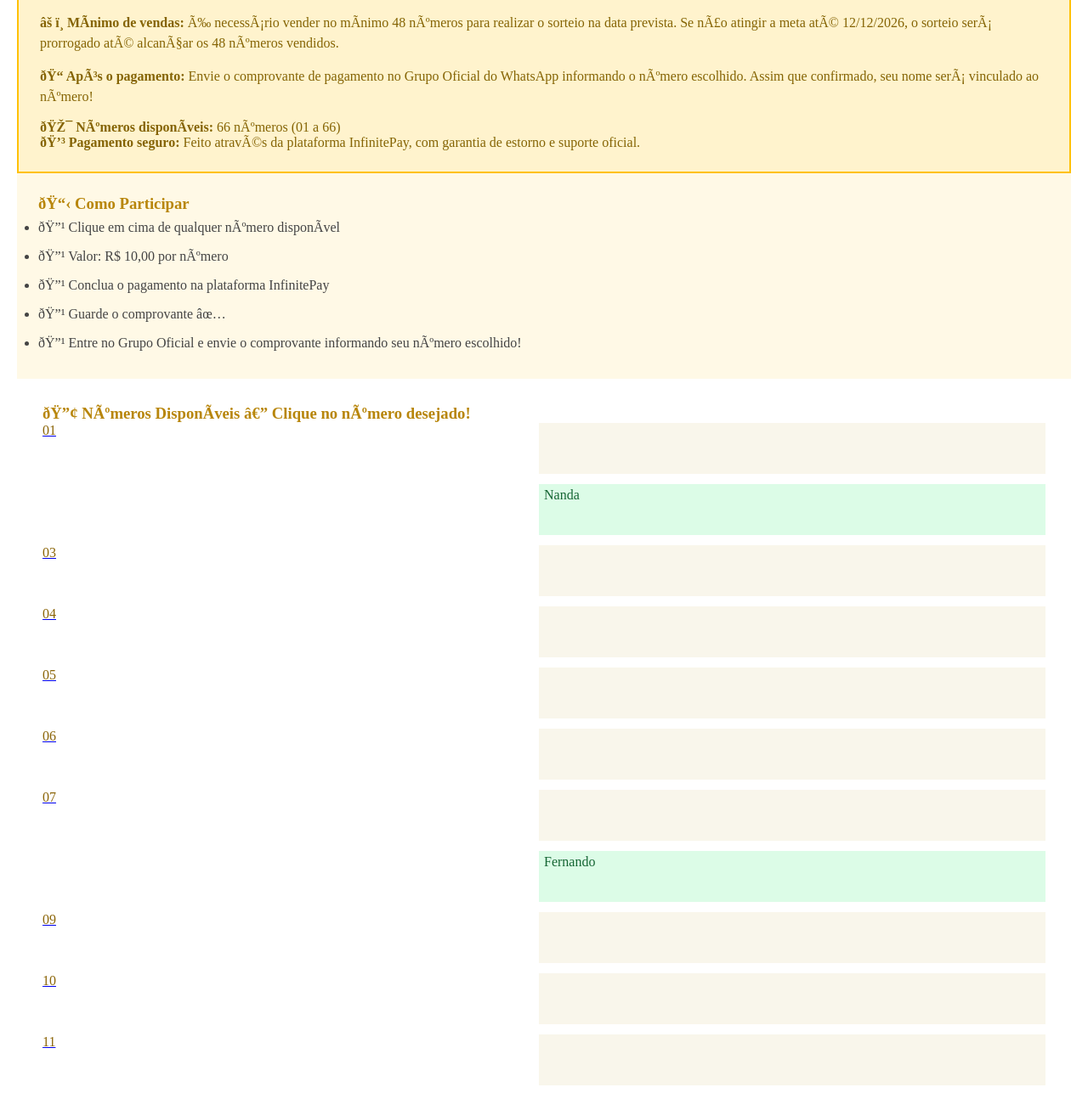
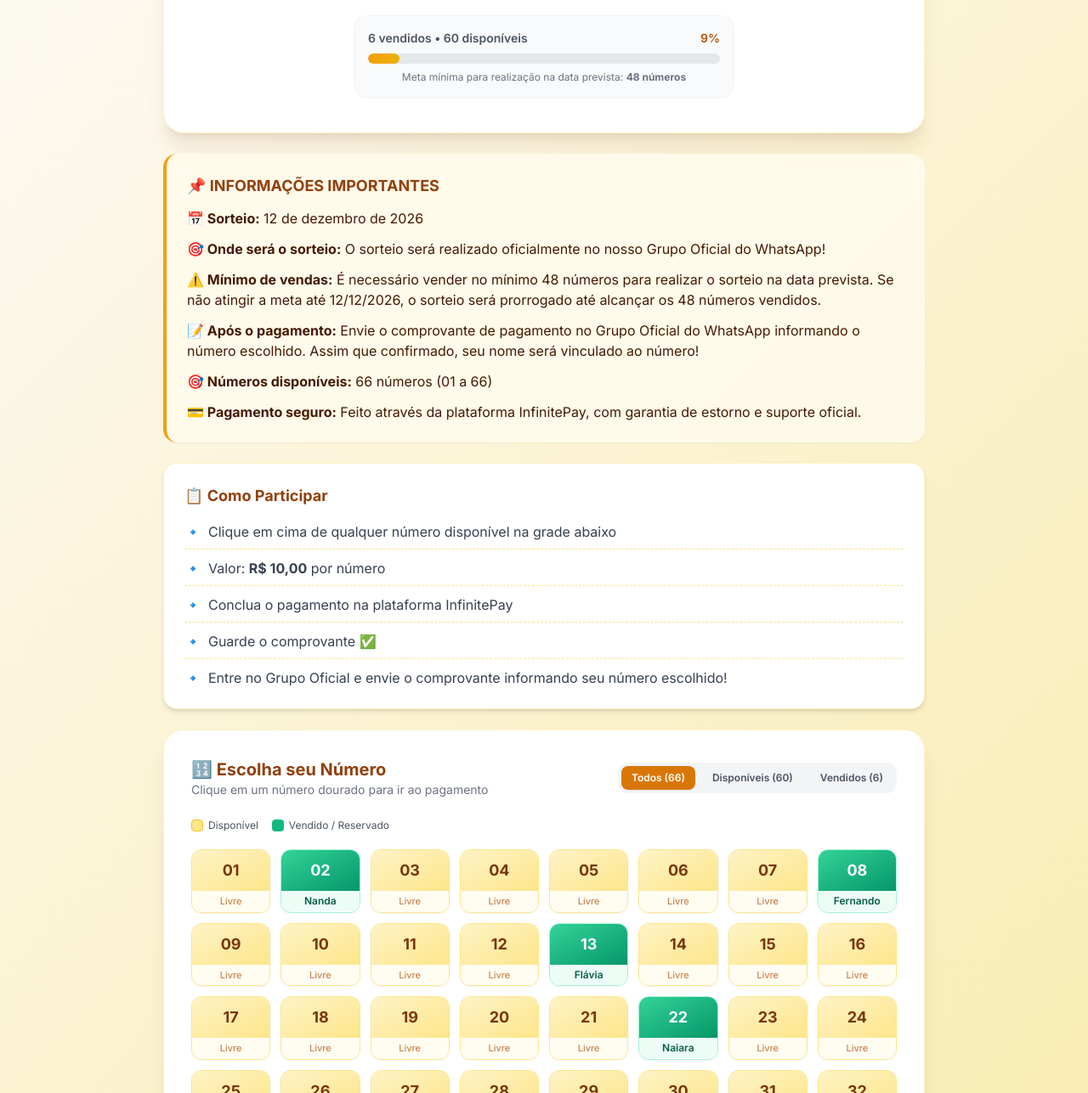
Before and after one commit to conexaobrasilbras/Rifa-perfume, a plain HTML site: page index.html in a window 1280 px wide. Shown: the part 443-1730 px from the top of the page at 85% size. Drawn offline with nearby package versions, Linux system fonts and the light colour scheme.

Commit message:
Update index.html

```diff
--- a/index.html
+++ b/index.html
@@ -1,334 +1,255 @@
 <!DOCTYPE html>
-<html lang="pt‑BR">
+<html lang="pt-BR">
 <head>
-    <meta charset="UTF‑8">
-    <meta name="viewport" content="width=device‑width, initial‑scale=1.0">
+    <meta charset="UTF-8">
+    <meta name="viewport" content="width=device-width, initial-scale=1.0">
     <title>Lattafa Pride Tharwah Gold — Rifa 💛</title>
+    <!-- Tailwind CSS para design moderno, responsivo e elegante -->
+    <script src="https://cdn.tailwindcss.com"></script>
+    <link href="https://fonts.googleapis.com/css2?family=Inter:wght@400;500;600;700;800&display=swap" rel="stylesheet">
     <style>
-        * {
-            margin: 0;
-            padding: 0;
-            box‑sizing: border‑box;
-            font‑family: 'Segoe UI', Tahoma, Geneva, Verdana, sans‑serif;
-        }
-
         body {
-            background: linear‑gradient(135deg, #fdfbfb 0%, #f8e9a1 100%);
-            min‑height: 100vh;
-            padding: 20px;
-        }
-
-        .container {
-            max‑width: 900px;
-            margin: 0 auto;
-        }
-
-        header {
-            text‑align: center;
-            padding: 40px 20px;
-        }
-
-        header h1 {
-            color: #b8860b;
-            font‑size: 2rem;
-            margin‑bottom: 10px;
-        }
-
-        header p {
-            color: #555;
-            font‑size: 1.1rem;
-        }
-
-        .product‑card {
-            background: #fff;
-            border‑radius: 20px;
-            padding: 40px 30px;
-            margin‑bottom: 30px;
-            box‑shadow: 0 8px 30px rgba(184, 134, 11, 0.15);
-            text‑align: center;
-        }
-
-        .product‑card h2 {
-            color: #b8860b;
-            font‑size: 1.6rem;
-            margin‑bottom: 10px;
-        }
-
-        .product‑card p {
-            color: #666;
-            font‑size: 1.1rem;
-            line‑height: 1.6;
-        }
-
-        .price‑tag {
-            font‑size: 2rem;
-            color: #b8860b;
-            font‑weight: bold;
-            margin: 20px 0 10px;
-        }
-
-        .info‑box {
-            background: #fff9e6;
-            border‑left: 5px solid #b8860b;
-            border‑radius: 12px;
-            padding: 25px;
-            margin‑bottom: 30px;
-        }
-
-        .info‑box h3 {
-            color: #b8860b;
-            margin‑bottom: 15px;
-            font‑size: 1.2rem;
-        }
-
-        .info‑box ul {
-            list‑style: none;
-            color: #444;
-        }
-
-        .info‑box li {
-            padding: 8px 0;
-            border‑bottom: 1px dashed #f0d896;
-        }
-
-        .info‑box li:last‑child {
-            border‑bottom: none;
-        }
-
-        .numbers‑grid {
-            background: #fff;
-            border‑radius: 20px;
-            padding: 30px;
-            margin‑bottom: 30px;
-            box‑shadow: 0 8px 30px rgba(184, 134, 11, 0.15);
-        }
-
-        .numbers‑grid h3 {
-            text‑align: center;
-            color: #b8860b;
-            margin‑bottom: 20px;
-            font‑size: 1.3rem;
-        }
-
-        .grid {
-            display: grid;
-            grid‑template‑columns: repeat(auto‑fill, minmax(85px, 1fr));
-            gap: 12px;
-        }
-
-        .number‑card {
-            display: flex;
-            flex‑direction: column;
-            align‑items: center;
-        }
-
-        .number‑link {
-            width: 100%;
-            text‑decoration: none;
-        }
-
-        .number {
-            background: linear‑gradient(135deg, #f8e9a1, #f0d896);
-            color: #8b6508;
-            font‑weight: bold;
-            display: flex;
-            align‑items: center;
-            justify‑content: center;
-            height: 60px;
-            width: 100%;
-            border‑radius: 10px 10px 0 0;
-            font‑size: 1.1rem;
-            transition: all 0.3s ease;
-        }
-
-        .number.disponivel:hover {
-            background: #b8860b;
-            color: #fff;
-            cursor: pointer;
-            transform: scale(1.05);
-        }
-
-        .number.vendido {
-            background: linear‑gradient(135deg, #4ade80, #22c55e);
-            color: #fff;
-            cursor: not‑allowed;
-        }
-
-        .name‑space {
-            background: #f9f6eb;
-            color: #555;
-            font‑size: 0.75rem;
-            text‑align: center;
-            padding: 4px 6px;
-            width: 100%;
-            border‑radius: 0 0 10px 10px;
-            min‑height: 26px;
-            white‑space: nowrap;
-            overflow: hidden;
-            text‑overflow: ellipsis;
-        }
-
-        .name‑space.vendido {
-            background: #dcfce7;
-            color: #166534;
-            font‑weight: 500;
-        }
-
-        .actions {
-            display: flex;
-            flex‑direction: column;
-            gap: 15px;
-            margin‑bottom: 30px;
-        }
-
-        .btn {
-            padding: 18px 25px;
-            border‑radius: 12px;
-            font‑size: 1.1rem;
-            font‑weight: bold;
-            text‑decoration: none;
-            text‑align: center;
-            transition: all 0.3s ease;
-        }
-
-        .btn‑pagamento {
-            background: linear‑gradient(135deg, #b8860b, #d4a017);
-            color: #fff;
-        }
-
-        .btn‑pagamento:hover {
-            background: #966c00;
-        }
-
-        .btn‑whatsapp {
-            background: #25D366;
-            color: #fff;
-        }
-
-        .btn‑whatsapp:hover {
-            background: #1da851;
-        }
-
-        .observation {
-            background: #fff3cd;
-            border: 2px solid #ffc107;
-            border‑radius: 12px;
-            padding: 25px;
-            margin‑bottom: 30px;
-        }
-
-        .observation h3 {
-            color: #856404;
-            margin‑bottom: 12px;
-        }
-
-        .observation p {
-            color: #856404;
-            line‑height: 1.7;
-            font‑size: 0.98rem;
-        }
-
-        footer {
-            text‑align: center;
-            padding: 20px;
-            color: #777;
-            font‑size: 0.9rem;
+            font-family: 'Inter', sans-serif;
+            background: linear-gradient(135deg, #fdfbfb 0%, #f8e9a1 100%);
         }
     </style>
 </head>
-<body>
-    <div class="container">
-        <header>
-            <h1>✨ Lattafa Pride Tharwah Gold ✨</h1>
-            <p>Concorra a este maravilhoso perfume importado!</p>
+<body class="min-h-screen py-6 px-4 sm:px-6 text-gray-800 antialiased">
+
+    <div class="max-w-4xl mx-auto space-y-6">
+        <!-- Cabeçalho -->
+        <header class="text-center py-6 sm:py-8">
+            <span class="inline-block bg-amber-100 text-amber-800 text-xs font-bold px-3 py-1 rounded-full uppercase tracking-wider mb-3 shadow-sm">
+                Edição Especial • 100ml
+            </span>
+            <h1 class="text-3xl sm:text-4xl font-extrabold text-amber-700 tracking-tight mb-2">
+                ✨ Lattafa Pride Tharwah Gold ✨
+            </h1>
+            <p class="text-gray-600 text-base sm:text-lg max-w-xl mx-auto">
+                Concorra a este maravilhoso perfume árabe importado, original e lacrado!
+            </p>
         </header>
 
-        <div class="product‑card">
-            <h2>Lattafa Pride Tharwah Gold — 100ml</h2>
-            <p>Eau de Parfum • Original e Lacrado</p>
-            <div class="price‑tag">🎟️ Apenas R$ 10,00 por número</div>
+        <!-- Cartão Principal do Produto e Progresso -->
+        <div class="bg-white rounded-3xl p-6 sm:p-10 shadow-xl shadow-amber-900/10 text-center border border-amber-100">
+            <h2 class="text-xl sm:text-2xl font-bold text-amber-800 mb-1">
+                Lattafa Pride Tharwah Gold — 100ml
+            </h2>
+            <p class="text-gray-500 text-sm sm:text-base mb-5">
+                Eau de Parfum • Original e Lacrado
+            </p>
+
+            <div class="inline-flex items-center justify-center bg-amber-50 border border-amber-200 rounded-2xl px-6 py-3 mb-6">
+                <span class="text-2xl sm:text-3xl font-extrabold text-amber-700">
+                    🎟️ Apenas R$ 10,00 <span class="text-sm font-medium text-amber-600">por número</span>
+                </span>
+            </div>
+
+            <!-- Barra de Progresso de Vendas -->
+            <div class="max-w-md mx-auto bg-gray-50 rounded-2xl p-4 border border-gray-100">
+                <div class="flex justify-between text-xs sm:text-sm font-semibold mb-2">
+                    <span class="text-gray-600" id="status-vendas">Carregando status...</span>
+                    <span class="text-amber-700" id="porcentagem-vendas">0%</span>
+                </div>
+                <div class="w-full bg-gray-200 rounded-full h-3 overflow-hidden">
+                    <div id="barra-progresso" class="bg-gradient-to-r from-amber-500 to-yellow-500 h-3 rounded-full transition-all duration-700" style="width: 0%"></div>
+                </div>
+                <p class="text-xs text-gray-500 mt-2">
+                    Meta mínima para realização na data prevista: <strong>48 números</strong>
+                </p>
+            </div>
         </div>
 
-        <div class="observation">
-            <h3>📌 INFORMAÇÕES IMPORTANTES</h3>
+        <!-- Informações Importantes -->
+        <div class="bg-amber-50/90 border-l-4 border-amber-500 rounded-2xl p-6 shadow-sm space-y-3 text-sm sm:text-base text-amber-950">
+            <h3 class="font-bold text-amber-800 text-lg flex items-center gap-2 mb-3">
+                📌 INFORMAÇÕES IMPORTANTES
+            </h3>
             <p><strong>📅 Sorteio:</strong> 12 de dezembro de 2026</p>
-            <br>
             <p><strong>🎯 Onde será o sorteio:</strong> O sorteio será realizado oficialmente no nosso Grupo Oficial do WhatsApp!</p>
-            <br>
             <p><strong>⚠️ Mínimo de vendas:</strong> É necessário vender no mínimo 48 números para realizar o sorteio na data prevista. Se não atingir a meta até 12/12/2026, o sorteio será prorrogado até alcançar os 48 números vendidos.</p>
-            <br>
             <p><strong>📝 Após o pagamento:</strong> Envie o comprovante de pagamento no Grupo Oficial do WhatsApp informando o número escolhido. Assim que confirmado, seu nome será vinculado ao número!</p>
-            <br>
             <p><strong>🎯 Números disponíveis:</strong> 66 números (01 a 66)</p>
             <p><strong>💳 Pagamento seguro:</strong> Feito através da plataforma InfinitePay, com garantia de estorno e suporte oficial.</p>
         </div>
 
-        <div class="info‑box">
-            <h3>📋 Como Participar</h3>
-            <ul>
-                <li>🔹 Clique em cima de qualquer número disponível</li>
-                <li>🔹 Valor: R$ 10,00 por número</li>
-                <li>🔹 Conclua o pagamento na plataforma InfinitePay</li>
-                <li>🔹 Guarde o comprovante ✅</li>
-                <li>🔹 Entre no Grupo Oficial e envie o comprovante informando seu número escolhido!</li>
+        <!-- Como Participar -->
+        <div class="bg-white rounded-2xl p-6 shadow-md border border-amber-100">
+            <h3 class="font-bold text-amber-800 text-lg mb-4">📋 Como Participar</h3>
+            <ul class="space-y-2.5 text-sm sm:text-base text-gray-700">
+                <li class="flex items-start gap-2 pb-2 border-b border-dashed border-amber-200">
+                    <span>🔹</span> <span>Clique em cima de qualquer número disponível na grade abaixo</span>
+                </li>
+                <li class="flex items-start gap-2 pb-2 border-b border-dashed border-amber-200">
+                    <span>🔹</span> <span>Valor: <strong>R$ 10,00</strong> por número</span>
+                </li>
+                <li class="flex items-start gap-2 pb-2 border-b border-dashed border-amber-200">
+                    <span>🔹</span> <span>Conclua o pagamento na plataforma InfinitePay</span>
+                </li>
+                <li class="flex items-start gap-2 pb-2 border-b border-dashed border-amber-200">
+                    <span>🔹</span> <span>Guarde o comprovante ✅</span>
+                </li>
+                <li class="flex items-start gap-2">
+                    <span>🔹</span> <span>Entre no Grupo Oficial e envie o comprovante informando seu número escolhido!</span>
+                </li>
             </ul>
         </div>
 
-        <div class="numbers‑grid">
-            <h3>🔢 Números Disponíveis — Clique no número desejado!</h3>
-            <div class="grid" id="numeros">
-                <script>
-                    const container = document.getElementById('numeros');
-                    const linkPagamento = "https://loja.infinitepay.io/anderson‑jose‑x38/stp5204‑perfume‑lattafa‑pride‑tharwah‑gold‑100";
+        <!-- Grade de Números -->
+        <div class="bg-white rounded-3xl p-6 sm:p-8 shadow-xl shadow-amber-900/10 border border-amber-100">
+            <div class="flex flex-col sm:flex-row sm:items-center justify-between gap-4 mb-6">
+                <div>
+                    <h3 class="text-lg sm:text-xl font-bold text-amber-800">
+                        🔢 Escolha seu Número
+                    </h3>
+                    <p class="text-xs sm:text-sm text-gray-500">Clique em um número dourado para ir ao pagamento</p>
+                </div>
 
-                    const nomesVendidos = {
-                        02: "Nanda",
-                        08: "Fernando",
-                        13: "Flávia",
-                        22: "Naiara",
-                        46: "Kátia",
-                        59: "Tia Rose"
-                    };
+                <!-- Filtros Rápidos -->
+                <div class="flex gap-2 bg-gray-100 p-1 rounded-xl self-start sm:self-auto">
+                    <button onclick="filtrarNumeros('todos')" id="btn-todos" class="px-3 py-1.5 rounded-lg text-xs font-semibold bg-amber-600 text-white shadow-sm transition">
+                        Todos (66)
+                    </button>
+                    <button onclick="filtrarNumeros('disponiveis')" id="btn-disponiveis" class="px-3 py-1.5 rounded-lg text-xs font-semibold text-gray-600 hover:text-gray-900 transition">
+                        Disponíveis
+                    </button>
+                    <button onclick="filtrarNumeros('vendidos')" id="btn-vendidos" class="px-3 py-1.5 rounded-lg text-xs font-semibold text-gray-600 hover:text-gray-900 transition">
+                        Vendidos
+                    </button>
+                </div>
+            </div>
 
-                    for (let i = 1; i <= 66; i++) {
-                        const num = i.toString().padStart(2, '0');
-                        const nome = nomesVendidos[i] || "";
-                        const isVendido = !!nomesVendidos[i];
+            <!-- Legenda -->
+            <div class="flex items-center gap-4 text-xs text-gray-600 mb-5">
+                <div class="flex items-center gap-1.5">
+                    <span class="w-3.5 h-3.5 rounded bg-amber-200 border border-amber-400 inline-block"></span>
+                    <span>Disponível</span>
+                </div>
+                <div class="flex items-center gap-1.5">
+                    <span class="w-3.5 h-3.5 rounded bg-emerald-500 inline-block"></span>
+                    <span>Vendido / Reservado</span>
+                </div>
+            </div>
 
-                        if (isVendido) {
-                            container.innerHTML += `
-                                <div class="number‑card">
-                                    <div class="number vendido">${num}</div>
-                                    <div class="name‑space vendido">${nome}</div>
-                                </div>
-                            `;
-                        } else {
-                            container.innerHTML += `
-                                <div class="number‑card">
-                                    <a href="${linkPagamento}" target="_blank" class="number‑link">
-                                        <div class="number disponivel">${num}</div>
-                                    </a>
-                                    <div class="name‑space">&nbsp;</div>
-                                </div>
-                            `;
-                        }
-                    }
-                </script>
-            </div>
+            <!-- Grid Renderizado via JS -->
+            <div class="grid grid-cols-3 sm:grid-cols-6 md:grid-cols-8 gap-3" id="numeros"></div>
         </div>
 
-        <div class="actions">
-            <a href="https://loja.infinitepay.io/anderson‑jose‑x38/stp5204‑perfume‑lattafa‑pride‑tharwah‑gold‑100" target="_blank" class="btn btn‑pagamento">
+        <!-- Botões de Ação -->
+        <div class="flex flex-col gap-4">
+            <a href="https://loja.infinitepay.io/anderson-jose-x38/stp5204-perfume-lattafa-pride-tharwah-gold-100" target="_blank" rel="noopener noreferrer"
+               class="w-full py-4 px-6 rounded-2xl bg-gradient-to-r from-amber-600 to-yellow-600 hover:from-amber-700 hover:to-yellow-700 text-white font-bold text-center text-base sm:text-lg shadow-lg shadow-amber-600/30 transition transform hover:-translate-y-0.5">
                 💰 Clique aqui para escolher seu número e pagar
             </a>
-            <a href="https://chat.whatsapp.com/GdvVTs31oo1EXwExSQ3Ey2" target="_blank" class="btn btn‑whatsapp">
+            <a href="https://chat.whatsapp.com/GdvVTs31oo1EXwExSQ3Ey2" target="_blank" rel="noopener noreferrer"
+               class="w-full py-4 px-6 rounded-2xl bg-[#25D366] hover:bg-[#1da851] text-white font-bold text-center text-base sm:text-lg shadow-lg shadow-emerald-600/20 transition transform hover:-translate-y-0.5">
                 💬 Clique aqui para entrar no grupo e enviar o comprovante
             </a>
         </div>
 
-        <footer>
+        <!-- Rodapé -->
+        <footer class="text-center py-6 text-gray-500 text-xs sm:text-sm">
             <p>© 2026 • Rifa Lattafa Tharwah Gold • Sorteio realizado no Grupo Oficial do WhatsApp • Boa sorte! 🍀</p>
         </footer>
     </div>
+
+    <script>
+        // Configuração da Rifa
+        const totalNumeros = 66;
+        const linkPagamento = "https://loja.infinitepay.io/anderson-jose-x38/stp5204-perfume-lattafa-pride-tharwah-gold-100";
+
+        // Números já vendidos (use chaves numéricas simples sem zero à esquerda)
+        const nomesVendidos = {
+            2: "Nanda",
+            8: "Fernando",
+            13: "Flávia",
+            22: "Naiara",
+            46: "Kátia",
+            59: "Tia Rose"
+        };
+
+        let filtroAtual = 'todos';
+
+        // Atualiza barra de progresso e contadores
+        function atualizarEstatisticas() {
+            const qtdVendidos = Object.keys(nomesVendidos).length;
+            const qtdDisponiveis = totalNumeros - qtdVendidos;
+            const porcentagem = Math.round((qtdVendidos / totalNumeros) * 100);
+
+            document.getElementById('status-vendas').textContent = `${qtdVendidos} vendidos • ${qtdDisponiveis} disponíveis`;
+            document.getElementById('porcentagem-vendas').textContent = `${porcentagem}%`;
+            document.getElementById('barra-progresso').style.width = `${porcentagem}%`;
+
+            // Atualiza rótulos dos botões de filtro
+            document.getElementById('btn-todos').textContent = `Todos (${totalNumeros})`;
+            document.getElementById('btn-disponiveis').textContent = `Disponíveis (${qtdDisponiveis})`;
+            document.getElementById('btn-vendidos').textContent = `Vendidos (${qtdVendidos})`;
+        }
+
+        // Renderiza a grade de números
+        function renderizarNumeros() {
+            const container = document.getElementById('numeros');
+            container.innerHTML = '';
+
+            for (let i = 1; i <= totalNumeros; i++) {
+                const numFormatado = i.toString().padStart(2, '0');
+                const nomeComprador = nomesVendidos[i] || "";
+                const isVendido = Boolean(nomesVendidos[i]);
+
+                // Aplica filtro selecionado
+                if (filtroAtual === 'disponiveis' && isVendido) continue;
+                if (filtroAtual === 'vendidos' && !isVendido) continue;
+
+                const card = document.createElement('div');
+                card.className = 'flex flex-col items-center rounded-xl overflow-hidden shadow-sm border transition-transform duration-200 ' +
+                                 (isVendido ? 'border-emerald-200' : 'border-amber-200 hover:scale-105 hover:shadow-md');
+
+                if (isVendido) {
+                    card.innerHTML = `
+                        <div class="w-full h-12 bg-gradient-to-br from-emerald-400 to-emerald-600 text-white font-bold text-lg flex items-center justify-center cursor-not-allowed select-none" title="Número ${numFormatado} já vendido para ${nomeComprador}">
+                            ${numFormatado}
+                        </div>
+                        <div class="w-full bg-emerald-50 text-emerald-800 text-xs font-semibold text-center py-1 px-1 truncate">
+                            ${nomeComprador}
+                        </div>
+                    `;
+                } else {
+                    card.innerHTML = `
+                        <a href="${linkPagamento}" target="_blank" rel="noopener noreferrer" class="w-full block group" title="Clique para reservar o número ${numFormatado}">
+                            <div class="w-full h-12 bg-gradient-to-br from-amber-100 to-amber-200 group-hover:from-amber-500 group-hover:to-amber-600 text-amber-900 group-hover:text-white font-bold text-lg flex items-center justify-center transition-colors">
+                                ${numFormatado}
+                            </div>
+                            <div class="w-full bg-amber-50/70 text-amber-700/70 text-[11px] font-medium text-center py-1 px-1">
+                                Livre
+                            </div>
+                        </a>
+                    `;
+                }
+
+                container.appendChild(card);
+            }
+        }
+
+        // Alterna filtros visuais
+        function filtrarNumeros(filtro) {
+            filtroAtual = filtro;
+            const botoes = ['todos', 'disponiveis', 'vendidos'];
+
+            botoes.forEach(b => {
+                const el = document.getElementById(`btn-${b}`);
+                if (b === filtro) {
+                    el.className = 'px-3 py-1.5 rounded-lg text-xs font-semibold bg-amber-600 text-white shadow-sm transition';
+                } else {
+                    el.className = 'px-3 py-1.5 rounded-lg text-xs font-semibold text-gray-600 hover:text-gray-900 transition';
+                }
+            });
+
+            renderizarNumeros();
+        }
+
+        // Inicialização
+        atualizarEstatisticas();
+        renderizarNumeros();
+    </script>
 </body>
 </html>
```
